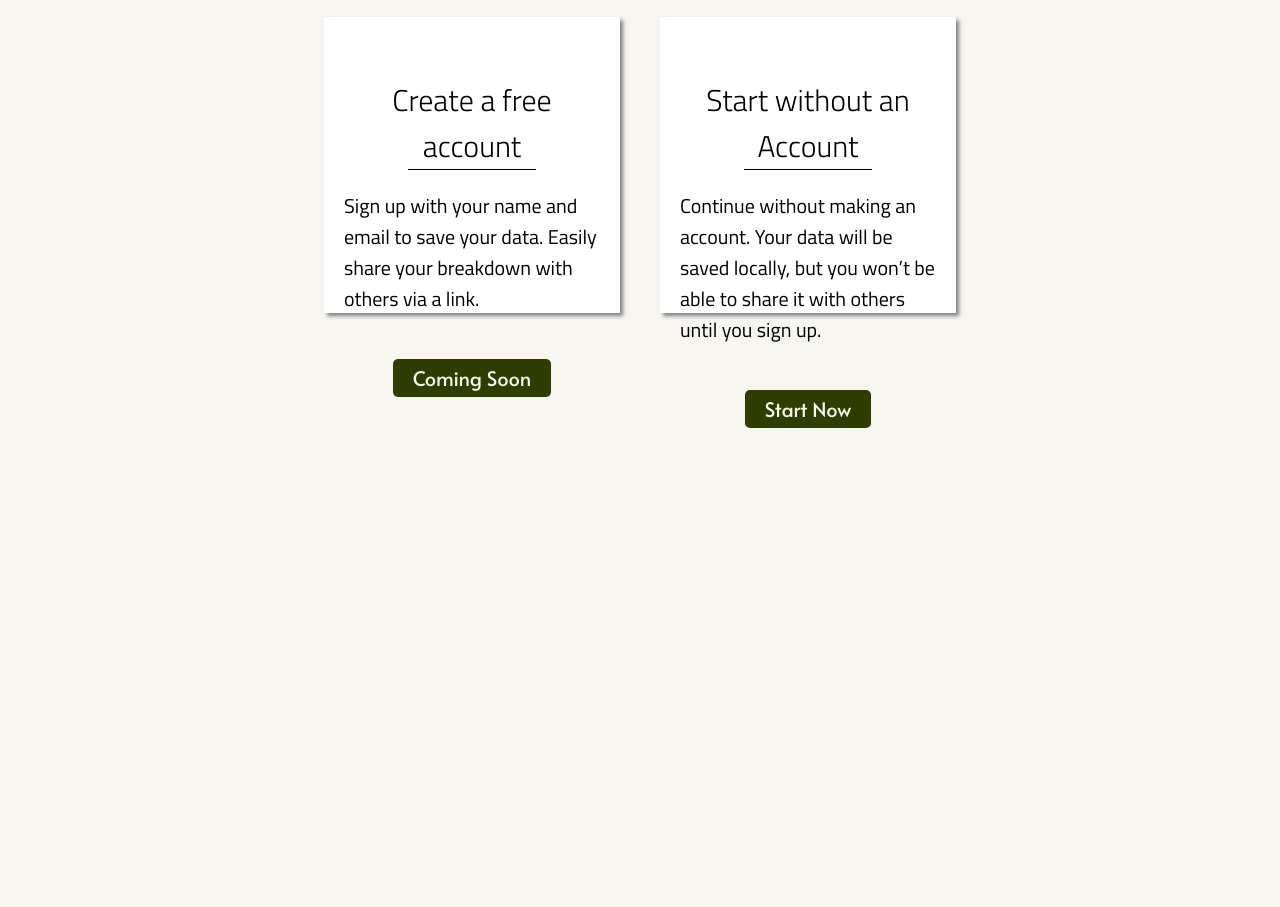
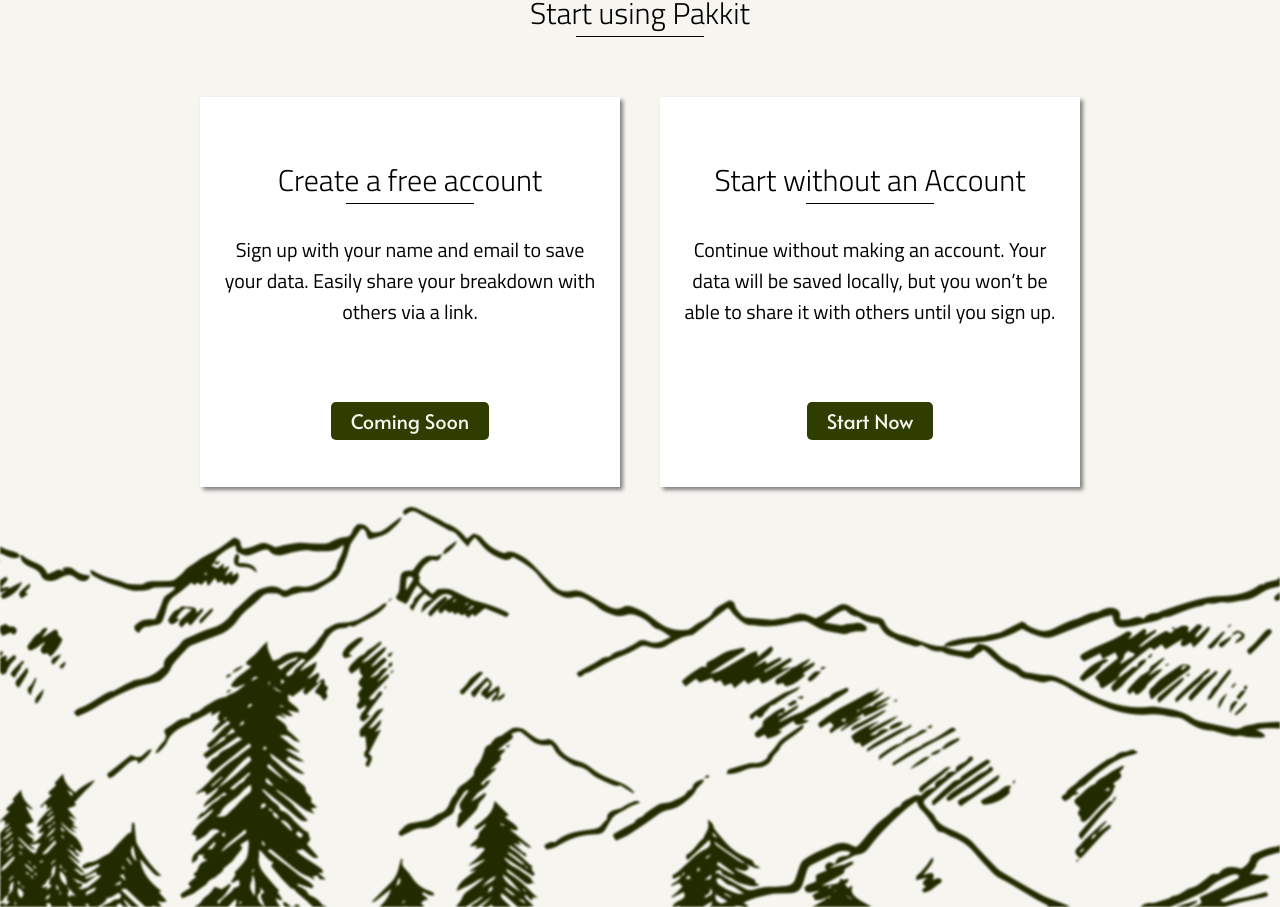
Before and after one commit to mitchHartigan/trekkr, a React (Create React App) app: page / in a window 1280 px wide. Shown: the part 1240-2147 px from the top of the page. Before the commit the page ends 1668 px from the top, so only its background shows below. Built offline with nearby package versions, Linux system fonts and the light colour scheme.

Commit message:
feat: homepage footer

```diff
--- /dev/null
+++ b/src/homepage/Footer.js
@@ -0,0 +1,13 @@
+import React from "react";
+import styled from "styled-components";
+
+export default function Footer() {
+  return <Container></Container>;
+}
+
+const Container = styled.div`
+  height: 400px;
+  background-image: url("footer-img.png");
+  background-repeat: no-repeat;
+  filter: blur(1px);
+`;
--- a/src/homepage/GetStarted/LoginCard.js
+++ b/src/homepage/GetStarted/LoginCard.js
@@ -14,8 +14,8 @@ export default function LoginCard(props) {
 }
 
 const Container = styled.div`
-  width: 20vw;
-  height: 20vw;
+  width: 380px;
+  height: 350px;
   display: flex;
   flex-direction: column;
   align-content: space-around;
@@ -29,5 +29,6 @@ const Description = styled.p`
   font-family: Titillium Web;
   font-size: 20px;
   font-weight: 300px;
-  margin-bottom: 10px;
+  margin: 30px 0px 40px 0px;
+  text-align: center;
 `;
--- a/src/homepage/GetStarted/index.js
+++ b/src/homepage/GetStarted/index.js
@@ -28,6 +28,7 @@ export default function GetStarted() {
 const Container = styled.div`
   display: flex;
   flex-direction: column;
+  margin-top: 5vh;
 `;
 
 const CardsContainer = styled.div`
@@ -35,4 +36,5 @@ const CardsContainer = styled.div`
   flex-direction: row;
   justify-content: center;
   align-items: center;
+  margin-top: 5vh;
 `;
--- a/src/homepage/index.js
+++ b/src/homepage/index.js
@@ -2,6 +2,7 @@ import React, { Component } from "react";
 import Hero from "./Hero";
 import Description from "./Description/index";
 import GetStarted from "./GetStarted/index";
+import Footer from "./Footer";
 
 export default class Homepage extends Component {
   render() {
@@ -10,6 +11,7 @@ export default class Homepage extends Component {
         <Hero />
         <Description />
         <GetStarted />
+        <Footer />
       </div>
     );
   }
```
Also changed, not shown: public/footer-img.png (added).
